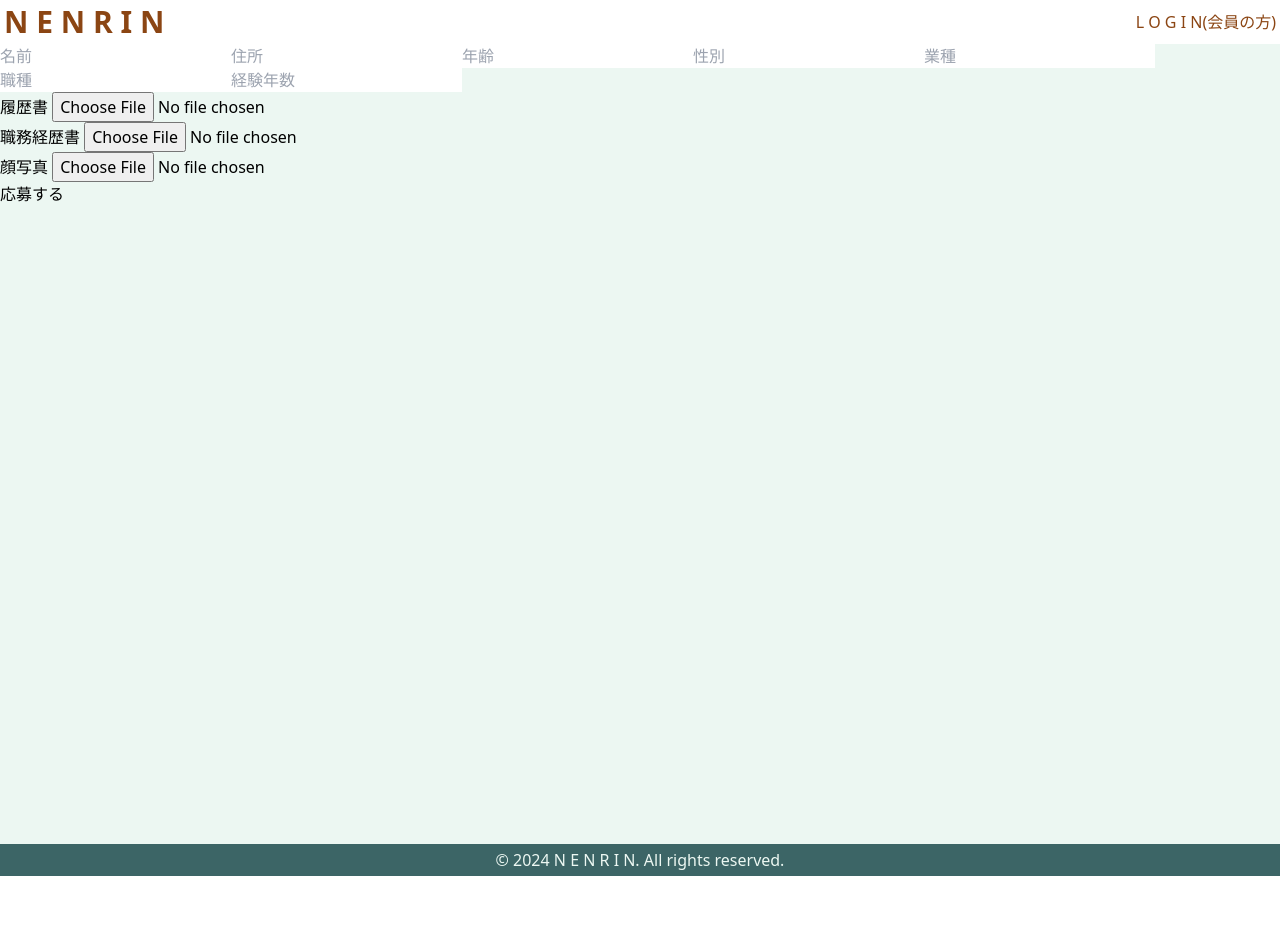
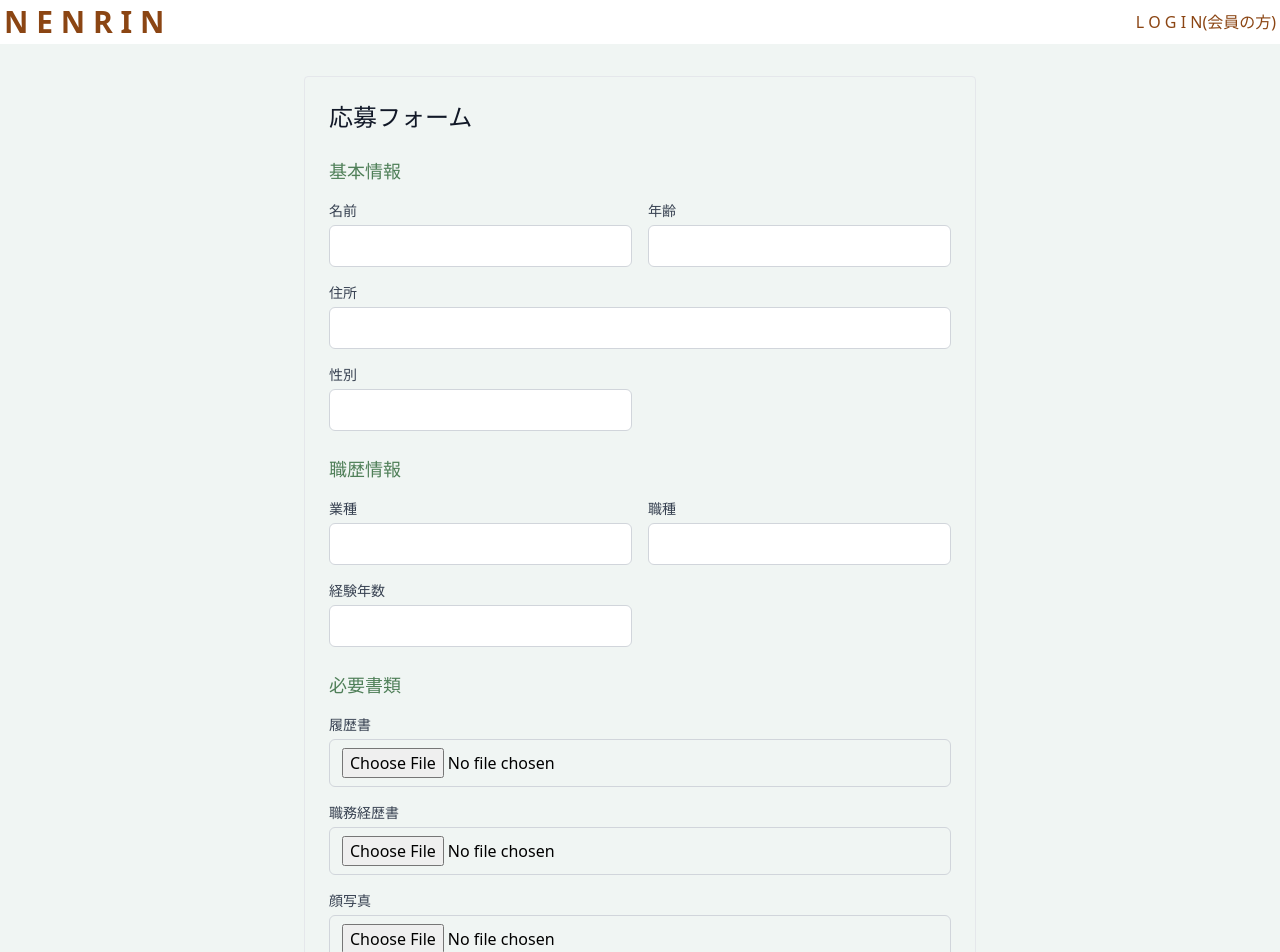
Before and after one commit to Yuka-Matsumoto/NENRIN, a Next.js app in the folder frontend/: page /senior-applications/1 in a window 1280 px wide. Shown: the top 952 px of the page. Before the commit the page ends 876 px from the top, so only its background shows below. Built offline with nearby package versions, Linux system fonts and the light colour scheme; no server answers.

Commit message:
🚧styling senior-applications[id] | job[id]

```diff
--- a/frontend/src/app/senior-applications/[id]/page.tsx
+++ b/frontend/src/app/senior-applications/[id]/page.tsx
@@ -85,34 +85,207 @@ const SeniorApplicationForm = () => {
   };
 
   return (
-    <form onSubmit={handleSubmit}>
-      <input type="text" name="name" value={formData.name} onChange={handleChange} placeholder="名前" required />
-      <input type="text" name="address" value={formData.address} onChange={handleChange} placeholder="住所" required />
-      <input type="number" name="age" value={formData.age} onChange={handleChange} placeholder="年齢" required />
-      <input type="text" name="gender" value={formData.gender} onChange={handleChange} placeholder="性別" required />
-      <input type="text" name="industry" value={formData.industry} onChange={handleChange} placeholder="業種" required />
-      <input type="text" name="job_title" value={formData.job_title} onChange={handleChange} placeholder="職種" required />
-      <input type="number" name="years_of_experience" value={formData.years_of_experience} onChange={handleChange} placeholder="経験年数" required />
+    // <form onSubmit={handleSubmit}>
+    //   <input type="text" name="name" value={formData.name} onChange={handleChange} placeholder="名前" required />
+    //   <input type="text" name="address" value={formData.address} onChange={handleChange} placeholder="住所" required />
+    //   <input type="number" name="age" value={formData.age} onChange={handleChange} placeholder="年齢" required />
+    //   <input type="text" name="gender" value={formData.gender} onChange={handleChange} placeholder="性別" required />
+    //   <input type="text" name="industry" value={formData.industry} onChange={handleChange} placeholder="業種" required />
+    //   <input type="text" name="job_title" value={formData.job_title} onChange={handleChange} placeholder="職種" required />
+    //   <input type="number" name="years_of_experience" value={formData.years_of_experience} onChange={handleChange} placeholder="経験年数" required />
 
-      {/* ファイル入力フィールド（履歴書、職務経歴書、顔写真） */}
+    //   {/* ファイル入力フィールド（履歴書、職務経歴書、顔写真） */}
+    //   <div>
+    //     <label>履歴書 {requiredDocs.requireResume && <span>(必須)</span>}
+    //       <input type="file" name="resume" onChange={handleFileChange} required={requiredDocs.requireResume} />
+    //     </label>
+    //   </div>
+    //   <div>
+    //     <label>職務経歴書 {requiredDocs.requireWorkHistory && <span>(必須)</span>}
+    //       <input type="file" name="work_history" onChange={handleFileChange} required={requiredDocs.requireWorkHistory} />
+    //     </label>
+    //   </div>
+    //   <div>
+    //     <label>顔写真 {requiredDocs.requirePhoto && <span>(必須)</span>}
+    //       <input type="file" name="photo" onChange={handleFileChange} required={requiredDocs.requirePhoto} />
+    //     </label>
+    //   </div>
+
+    //   <button type="submit">応募する</button>
+    // </form>
+    <div className="min-h-screen bg-[#f0f5f3] py-8 px-4">
+      <div className="max-w-2xl mx-auto">
+        <div className="bg-[#f0f5f3] rounded border border-gray-200 p-6">
+          <h1 className="text-2xl font-normal text-gray-900 mb-6">応募フォーム</h1>
+
+          <form onSubmit={handleSubmit} className="space-y-6">
+            {/* 基本情報 */}
+            <div className="space-y-4">
+              <h2 className="text-lg font-medium text-[#4F7F58] mb-4">基本情報</h2>
+              <div className="grid grid-cols-1 md:grid-cols-2 gap-4">
                 <div>
-        <label>履歴書 {requiredDocs.requireResume && <span>(必須)</span>}
-          <input type="file" name="resume" onChange={handleFileChange} required={requiredDocs.requireResume} />
+                  <label htmlFor="name" className="block text-sm font-medium text-gray-700 mb-1">
+                    名前
                   </label>
+                  <input
+                    type="text"
+                    id="name"
+                    name="name"
+                    value={formData.name}
+                    onChange={handleChange}
+                    required
+                    className="w-full px-3 py-2 border border-gray-300 rounded-md focus:outline-none focus:ring-2 focus:ring-[#4F7F58] focus:border-transparent"
+                  />
                 </div>
                 <div>
-        <label>職務経歴書 {requiredDocs.requireWorkHistory && <span>(必須)</span>}
-          <input type="file" name="work_history" onChange={handleFileChange} required={requiredDocs.requireWorkHistory} />
+                  <label htmlFor="age" className="block text-sm font-medium text-gray-700 mb-1">
+                    年齢
                   </label>
+                  <input
+                    type="number"
+                    id="age"
+                    name="age"
+                    value={formData.age}
+                    onChange={handleChange}
+                    required
+                    className="w-full px-3 py-2 border border-gray-300 rounded-md focus:outline-none focus:ring-2 focus:ring-[#4F7F58] focus:border-transparent"
+                  />
+                </div>
+                <div className="md:col-span-2">
+                  <label htmlFor="address" className="block text-sm font-medium text-gray-700 mb-1">
+                    住所
+                  </label>
+                  <input
+                    type="text"
+                    id="address"
+                    name="address"
+                    value={formData.address}
+                    onChange={handleChange}
+                    required
+                    className="w-full px-3 py-2 border border-gray-300 rounded-md focus:outline-none focus:ring-2 focus:ring-[#4F7F58] focus:border-transparent"
+                  />
                 </div>
                 <div>
-        <label>顔写真 {requiredDocs.requirePhoto && <span>(必須)</span>}
-          <input type="file" name="photo" onChange={handleFileChange} required={requiredDocs.requirePhoto} />
+                  <label htmlFor="gender" className="block text-sm font-medium text-gray-700 mb-1">
+                    性別
                   </label>
+                  <input
+                    type="text"
+                    id="gender"
+                    name="gender"
+                    value={formData.gender}
+                    onChange={handleChange}
+                    required
+                    className="w-full px-3 py-2 border border-gray-300 rounded-md focus:outline-none focus:ring-2 focus:ring-[#4F7F58] focus:border-transparent"
+                  />
+                </div>
+              </div>
             </div>
 
-      <button type="submit">応募する</button>
+            {/* 職歴情報 */}
+            <div className="space-y-4">
+              <h2 className="text-lg font-medium text-[#4F7F58] mb-4">職歴情報</h2>
+              <div className="grid grid-cols-1 md:grid-cols-2 gap-4">
+                <div>
+                  <label htmlFor="industry" className="block text-sm font-medium text-gray-700 mb-1">
+                    業種
+                  </label>
+                  <input
+                    type="text"
+                    id="industry"
+                    name="industry"
+                    value={formData.industry}
+                    onChange={handleChange}
+                    required
+                    className="w-full px-3 py-2 border border-gray-300 rounded-md focus:outline-none focus:ring-2 focus:ring-[#4F7F58] focus:border-transparent"
+                  />
+                </div>
+                <div>
+                  <label htmlFor="job_title" className="block text-sm font-medium text-gray-700 mb-1">
+                    職種
+                  </label>
+                  <input
+                    type="text"
+                    id="job_title"
+                    name="job_title"
+                    value={formData.job_title}
+                    onChange={handleChange}
+                    required
+                    className="w-full px-3 py-2 border border-gray-300 rounded-md focus:outline-none focus:ring-2 focus:ring-[#4F7F58] focus:border-transparent"
+                  />
+                </div>
+                <div>
+                  <label htmlFor="years_of_experience" className="block text-sm font-medium text-gray-700 mb-1">
+                    経験年数
+                  </label>
+                  <input
+                    type="number"
+                    id="years_of_experience"
+                    name="years_of_experience"
+                    value={formData.years_of_experience}
+                    onChange={handleChange}
+                    required
+                    className="w-full px-3 py-2 border border-gray-300 rounded-md focus:outline-none focus:ring-2 focus:ring-[#4F7F58] focus:border-transparent"
+                  />
+                </div>
+              </div>
+            </div>
+
+            {/* 必要書類 */}
+            <div className="space-y-4">
+              <h2 className="text-lg font-medium text-[#4F7F58] mb-4">必要書類</h2>
+              <div className="space-y-4">
+                <div>
+                  <label className="block text-sm font-medium text-gray-700 mb-1">
+                    履歴書 {requiredDocs.requireResume && <span className="text-red-500 ml-1">(必須)</span>}
+                  </label>
+                  <input
+                    type="file"
+                    name="resume"
+                    onChange={handleFileChange}
+                    required={requiredDocs.requireResume}
+                    className="w-full px-3 py-2 border border-gray-300 rounded-md focus:outline-none focus:ring-2 focus:ring-[#4F7F58] focus:border-transparent"
+                  />
+                </div>
+                <div>
+                  <label className="block text-sm font-medium text-gray-700 mb-1">
+                    職務経歴書 {requiredDocs.requireWorkHistory && <span className="text-red-500 ml-1">(必須)</span>}
+                  </label>
+                  <input
+                    type="file"
+                    name="work_history"
+                    onChange={handleFileChange}
+                    required={requiredDocs.requireWorkHistory}
+                    className="w-full px-3 py-2 border border-gray-300 rounded-md focus:outline-none focus:ring-2 focus:ring-[#4F7F58] focus:border-transparent"
+                  />
+                </div>
+                <div>
+                  <label className="block text-sm font-medium text-gray-700 mb-1">
+                    顔写真 {requiredDocs.requirePhoto && <span className="text-red-500 ml-1">(必須)</span>}
+                  </label>
+                  <input
+                    type="file"
+                    name="photo"
+                    onChange={handleFileChange}
+                    required={requiredDocs.requirePhoto}
+                    className="w-full px-3 py-2 border border-gray-300 rounded-md focus:outline-none focus:ring-2 focus:ring-[#4F7F58] focus:border-transparent"
+                  />
+                </div>
+              </div>
+            </div>
+
+            <div className="pt-4">
+              <button
+                type="submit"
+                className="w-full px-4 py-3 bg-[#4F7F58] text-white rounded-md hover:bg-[#3d6144] focus:outline-none focus:ring-2 focus:ring-offset-2 focus:ring-[#4F7F58] transition-colors"
+              >
+                応募する
+              </button>
+            </div>
           </form>
+        </div>
+      </div>
+    </div>
   );
 };
 
```
Lines whose indentation alone changed are shown as unchanged.
